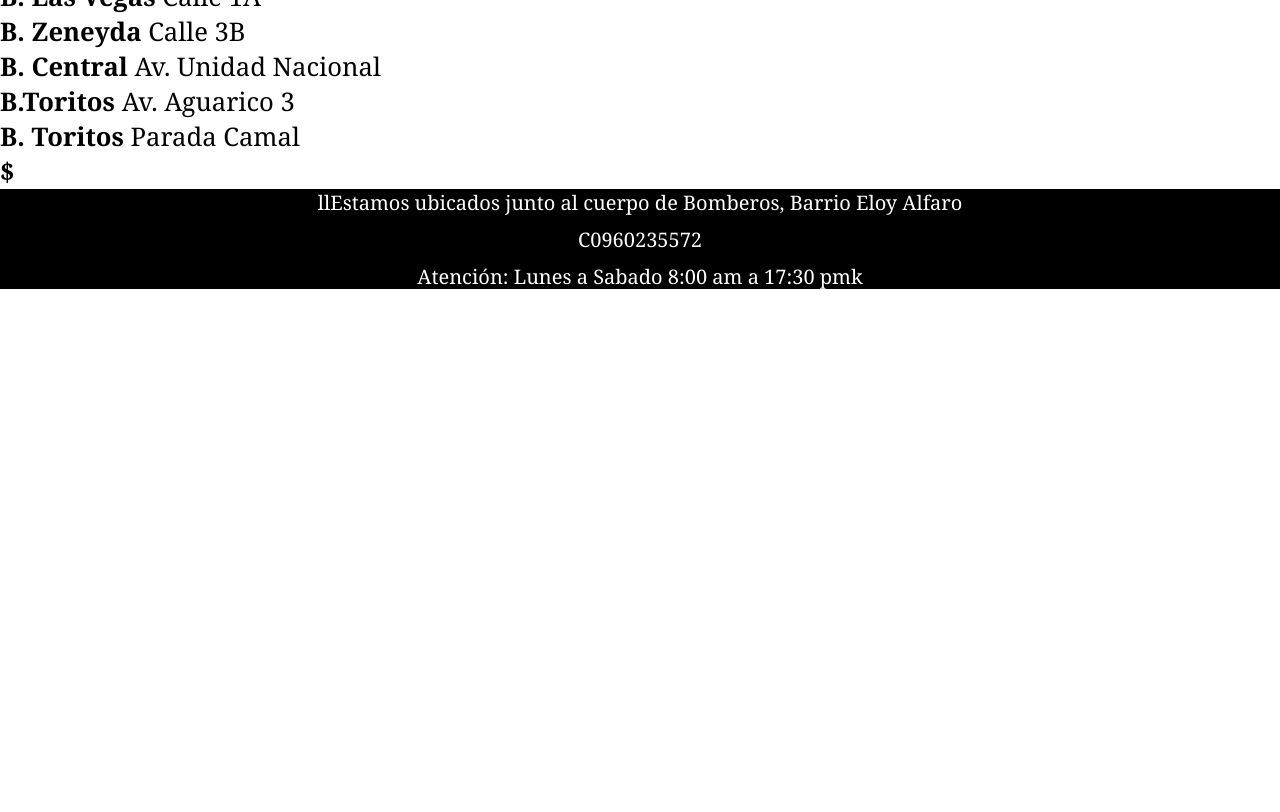
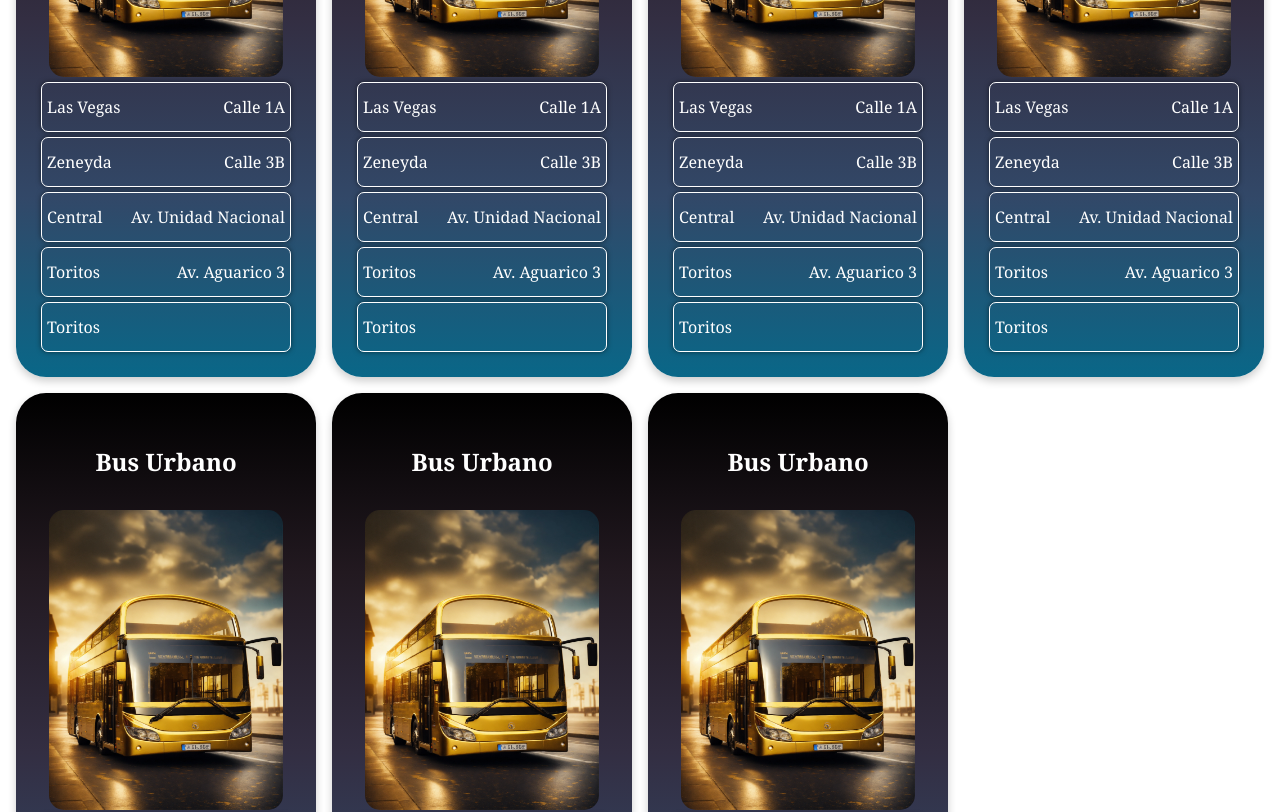
Before and after one commit to JuanISolis/Hostpot, a React (Vite) app: page /bus_urbano in a window 1280 px wide. Shown: the part 780-1592 px from the top of the page. Before the commit the page ends 1070 px from the top, so only its background shows below. Built offline with nearby package versions, Linux system fonts and the light colour scheme.

Commit message:
agregando screen busurban

```diff
--- a/package.json
+++ b/package.json
@@ -10,6 +10,8 @@
     "preview": "vite preview"
   },
   "dependencies": {
+    "@hugeicons/react": "^1.0.5",
+    "primeicons": "^7.0.0",
     "prop-types": "^15.8.1",
     "react": "^19.0.0",
     "react-dom": "^19.0.0",
--- a/src/global/layouts/footer/Footer.jsx
+++ b/src/global/layouts/footer/Footer.jsx
@@ -1,11 +1,11 @@
 import React from 'react'
 import style from "./footer.module.css"
+
 export const Footer = () => {
   return (
     <div className={style.footerContainer}>
       <div className={style.footerContener__adress}>
         <div className={style.footerContener__place}>
-          <p>ll</p>
           <p>Estamos ubicados junto al cuerpo de Bomberos, Barrio Eloy Alfaro
           </p>
         </div>
--- a/src/global/layouts/main/Main.jsx
+++ b/src/global/layouts/main/Main.jsx
@@ -1,9 +1,9 @@
 import { Route, Routes } from "react-router-dom";
 import { Home } from '../../../interfaces/home/Home'
 import { GasScreen } from '../../../interfaces/recorrido_gas/GasScreen'
-import { Bus } from '../../../interfaces/bus/Bus'
 import { HotelTurismo } from '../../../interfaces/hotel_turismo/HotelTurismo'
 import { AgendaMedica } from '../../../interfaces/agendamiento_medico/AgendaMedica'
+import { BusUrbanoScreen } from "../../../interfaces/busUrbano/BusUrbanoScreen";
 
 export const Main = () => {
   return (
@@ -11,7 +11,7 @@ export const Main = () => {
       <Routes>
         <Route path="/" element={<Home />} />
         <Route path="/recorrido_del_gas" element={<GasScreen />} />
-        <Route path="/bus_urbano" element={<Bus />} />
+        <Route path="/bus_urbano" element={<BusUrbanoScreen />} />
         <Route path="/hoteleria_y_turismo" element={<HotelTurismo />} />
         <Route path="/cita_medica" element={<AgendaMedica />} />
       </Routes>
--- /dev/null
+++ b/src/interfaces/busUrbano/BusCard.jsx
@@ -0,0 +1,26 @@
+import React from 'react'
+import busUrbano from "../../assetsCris/busUrbano.webp"
+
+import style from "./busCard.module.css"
+
+export const BusCard = ({ dataCards, title }) => {
+    return (
+        <div className={style.gasCard}>
+            <div className={style.gasCard__title}>
+                <h1>Bus Urbano</h1>
+                <h3>{title}</h3>
+            </div>
+            <img src={busUrbano} className={style.imgCard} alt="busurbano" />
+            <ul className={style.containerListUl}>
+                {
+                    dataCards.map((lugar, index) => (
+                        <li key={index} className={style.gasCard__list}>
+                            <span className={style.gasCard__list__name}>{lugar.barrio}</span>
+                            <span className={style.gasCard__list__zona}>{lugar.calle}</span>
+                        </li>
+                    ))
+                }
+            </ul>
+        </div>
+    )
+}
--- /dev/null
+++ b/src/interfaces/busUrbano/BusUrbanoScreen.jsx
@@ -0,0 +1,18 @@
+
+import { BusCard } from "./BusCard"
+import style from "./BusUrbanoScreen.module.css"
+import dataBusUrbano from "./dataBusUrbano"
+
+export const BusUrbanoScreen = () => {
+    return (
+        <div className={style.BusUrbanoScrenn}>
+            <BusCard dataCards={dataBusUrbano.busUrbanoLinea1} />
+            <BusCard dataCards={dataBusUrbano.busUrbanoLinea2} />
+            <BusCard dataCards={dataBusUrbano.busUrbanoLinea3} />
+            <BusCard dataCards={dataBusUrbano.busUrbanoLinea4} />
+            <BusCard dataCards={dataBusUrbano.busUrbanoLinea5} />
+            <BusCard dataCards={dataBusUrbano.busUrbanoLinea6} />
+            <BusCard dataCards={dataBusUrbano.busUrbanoLinea7} />
+        </div>
+    )
+}
--- /dev/null
+++ b/src/interfaces/busUrbano/BusUrbanoScreen.module.css
@@ -0,0 +1,6 @@
+.BusUrbanoScrenn {
+    display: grid;
+    grid-template-columns: repeat(auto-fit, minmax(300px, 1fr));
+    gap: 1rem;
+    padding: 1rem;
+}
--- /dev/null
+++ b/src/interfaces/busUrbano/busCard.module.css
@@ -0,0 +1,73 @@
+.gasCard {
+    background-image: linear-gradient(to bottom, #000000, #221920, #332e42, #324868, #096788);
+    border-radius: 30px;
+    box-shadow: 0 4px 8px rgba(0, 0, 0, 0.2);
+    padding: 20px;
+    color: white;
+}
+
+h1 {
+    font-size: 1.5rem;
+}
+
+
+.gasCard__title {
+    text-align: center;
+
+}
+
+.gasCard__title h1 {
+    color: white;
+}
+
+.gasCard__title h3 {
+    margin-bottom: 1rem;
+}
+
+.imgCard {
+    width: 90%;
+    height: 300px;
+    margin: 0 auto;
+    border-radius: 15px;
+}
+
+.containerListUl {
+    color: white;
+
+}
+
+
+.gasCard__list__name {
+    font-size: 1rem;
+}
+
+.gasCard__list__zona {
+    font-size: 1rem;
+}
+
+
+li span {
+    list-style: none;
+    margin: 0.5rem 0;
+
+
+}
+
+li {
+    display: flex;
+    justify-content: space-between;
+    align-items: center;
+    padding: 0.5rem 0;
+    border-bottom: 1px solid white;
+
+
+}
+
+.gasCard__list {
+    border: 1px solid white;
+    border-radius: 7px;
+}
+
+
+
+.gasCard__content {}
--- /dev/null
+++ b/src/interfaces/busUrbano/dataBusUrbano.js
@@ -0,0 +1,202 @@
+const busUrbanoLinea1 = [
+    {
+        barrio: "Las Vegas",
+        calle: "Calle 1A",
+        referencia: null
+    },
+    {
+        barrio: "Zeneyda",
+        calle: "Calle 3B",
+        referencia: null
+    },
+    {
+        barrio: "Central",
+        calle: "Av. Unidad Nacional",
+        referencia: null
+    },
+    {
+        barrio: "Toritos",
+        calle: "Av. Aguarico 3",
+        referencia: null
+    },
+    {
+        barrio: "Toritos",
+        calle: null,
+        referencia: "Parada Camal"
+    }
+];
+const busUrbanoLinea2 = [
+    {
+        barrio: "Las Vegas",
+        calle: "Calle 1A",
+        referencia: null
+    },
+    {
+        barrio: "Zeneyda",
+        calle: "Calle 3B",
+        referencia: null
+    },
+    {
+        barrio: "Central",
+        calle: "Av. Unidad Nacional",
+        referencia: null
+    },
+    {
+        barrio: "Toritos",
+        calle: "Av. Aguarico 3",
+        referencia: null
+    },
+    {
+        barrio: "Toritos",
+        calle: null,
+        referencia: "Parada Camal"
+    }
+];
+const busUrbanoLinea3 = [
+    {
+        barrio: "Las Vegas",
+        calle: "Calle 1A",
+        referencia: null
+    },
+    {
+        barrio: "Zeneyda",
+        calle: "Calle 3B",
+        referencia: null
+    },
+    {
+        barrio: "Central",
+        calle: "Av. Unidad Nacional",
+        referencia: null
+    },
+    {
+        barrio: "Toritos",
+        calle: "Av. Aguarico 3",
+        referencia: null
+    },
+    {
+        barrio: "Toritos",
+        calle: null,
+        referencia: "Parada Camal"
+    }
+];
+const busUrbanoLinea4 = [
+    {
+        barrio: "Las Vegas",
+        calle: "Calle 1A",
+        referencia: null
+    },
+    {
+        barrio: "Zeneyda",
+        calle: "Calle 3B",
+        referencia: null
+    },
+    {
+        barrio: "Central",
+        calle: "Av. Unidad Nacional",
+        referencia: null
+    },
+    {
+        barrio: "Toritos",
+        calle: "Av. Aguarico 3",
+        referencia: null
+    },
+    {
+        barrio: "Toritos",
+        calle: null,
+        referencia: "Parada Camal"
+    }
+];
+const busUrbanoLinea5 = [
+    {
+        barrio: "Las Vegas",
+        calle: "Calle 1A",
+        referencia: null
+    },
+    {
+        barrio: "Zeneyda",
+        calle: "Calle 3B",
+        referencia: null
+    },
+    {
+        barrio: "Central",
+        calle: "Av. Unidad Nacional",
+        referencia: null
+    },
+    {
+        barrio: "Toritos",
+        calle: "Av. Aguarico 3",
+        referencia: null
+    },
+    {
+        barrio: "Toritos",
+        calle: null,
+        referencia: "Parada Camal"
+    }
+];
+const busUrbanoLinea6 = [
+    {
+        barrio: "Las Vegas",
+        calle: "Calle 1A",
+        referencia: null
+    },
+    {
+        barrio: "Zeneyda",
+        calle: "Calle 3B",
+        referencia: null
+    },
+    {
+        barrio: "Central",
+        calle: "Av. Unidad Nacional",
+        referencia: null
+    },
+    {
+        barrio: "Toritos",
+        calle: "Av. Aguarico 3",
+        referencia: null
+    },
+    {
+        barrio: "Toritos",
+        calle: null,
+        referencia: "Parada Camal"
+    }
+];
+const busUrbanoLinea7 = [
+    {
+        barrio: "Las Vegas",
+        calle: "Calle 1A",
+        referencia: null
+    },
+    {
+        barrio: "Zeneyda",
+        calle: "Calle 3B",
+        referencia: null
+    },
+    {
+        barrio: "Central",
+        calle: "Av. Unidad Nacional",
+        referencia: null
+    },
+    {
+        barrio: "Toritos",
+        calle: "Av. Aguarico 3",
+        referencia: null
+    },
+    {
+        barrio: "Toritos",
+        calle: null,
+        referencia: "Parada Camal"
+    }
+];
+
+
+const todosLosBusUrbanos = {
+    busUrbanoLinea1,
+    busUrbanoLinea2,
+    busUrbanoLinea3,
+    busUrbanoLinea4,
+    busUrbanoLinea5,
+    busUrbanoLinea6,
+    busUrbanoLinea7
+}
+
+export default todosLosBusUrbanos;
```
Also changed, not shown: src/assetsCris/busUrbano.webp (added), 1 other file (tests, documents, lock files or other folders).
